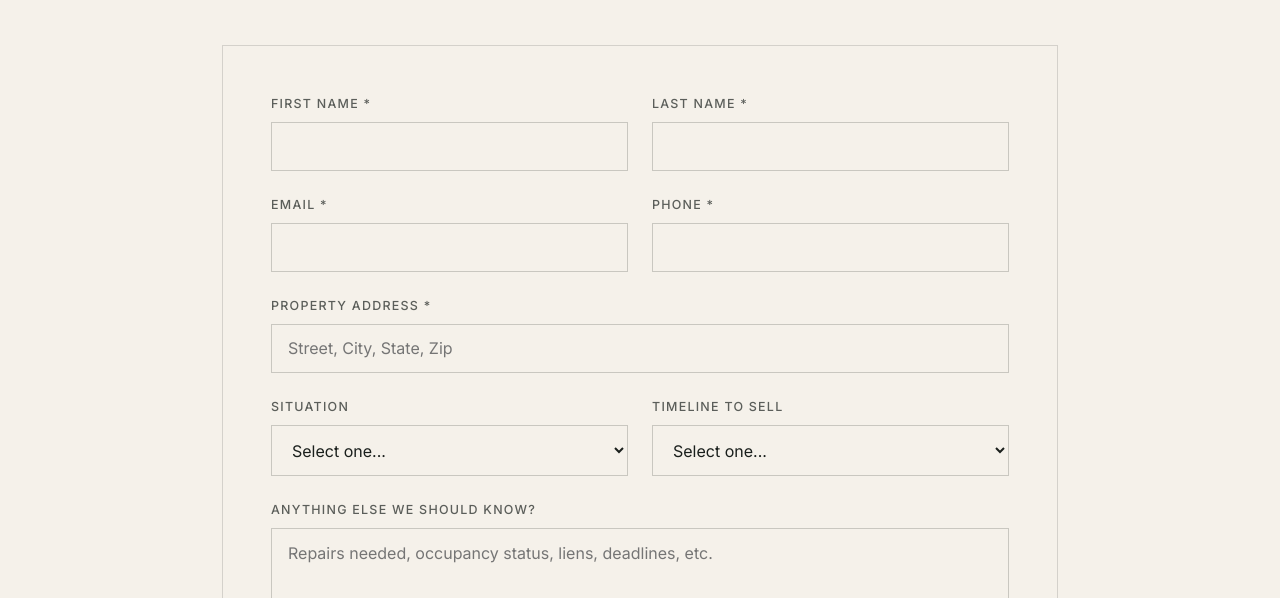
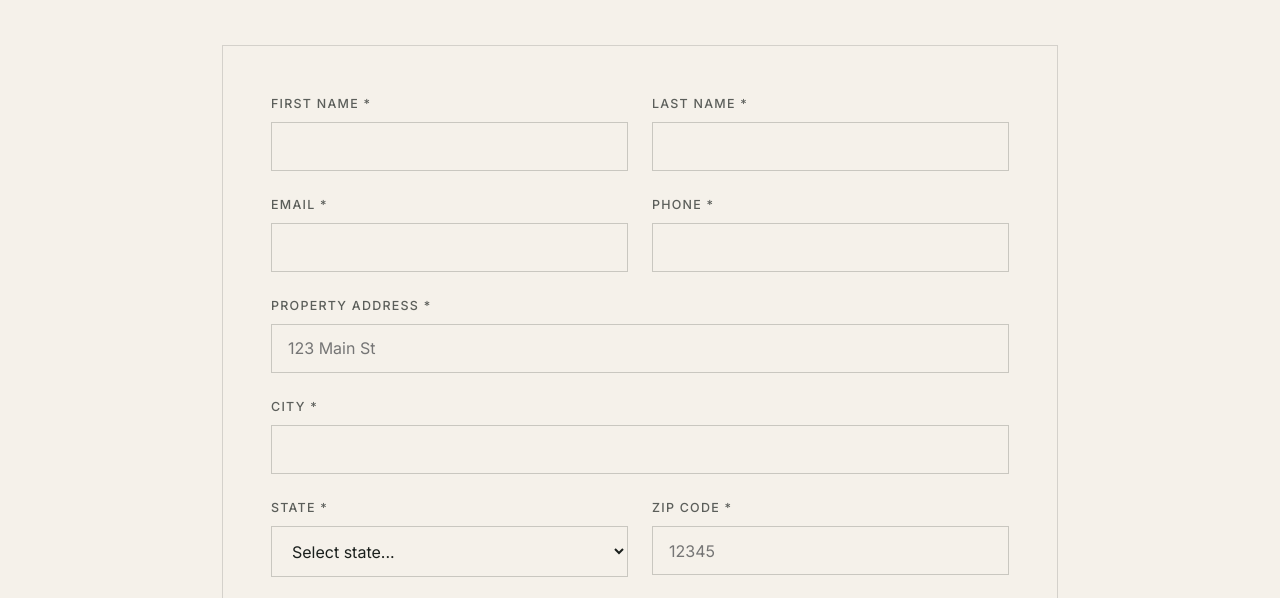
Before and after one commit to leg3ndario/ProCasaWebsite, a website: page public/contact.html in a window 1280 px wide. Shown: the part 330-928 px from the top of the page. Drawn offline with Linux system fonts and the light colour scheme.

Commit message:
Split property address into street/city/state/zip fields, populate all in GHL
Co-Authored-By: Claude Sonnet 4.6 <noreply@anthropic.com>

```diff
--- a/public/contact.html
+++ b/public/contact.html
@@ -55,8 +55,41 @@
 
     <div class="form-row">
       <div class="form-group full">
-        <label for="address">Property Address <span aria-hidden="true">*</span></label>
-        <input type="text" id="address" name="address" placeholder="Street, City, State, Zip" required />
+        <label for="street">Property Address <span aria-hidden="true">*</span></label>
+        <input type="text" id="street" name="street" placeholder="123 Main St" required />
+      </div>
+    </div>
+
+    <div class="form-row">
+      <div class="form-group full">
+        <label for="city">City <span aria-hidden="true">*</span></label>
+        <input type="text" id="city" name="city" required />
+      </div>
+    </div>
+
+    <div class="form-row">
+      <div class="form-group">
+        <label for="state">State <span aria-hidden="true">*</span></label>
+        <select id="state" name="state" required>
+          <option value="">Select state...</option>
+          <option>AL</option><option>AK</option><option>AZ</option><option>AR</option>
+          <option>CA</option><option>CO</option><option>CT</option><option>DE</option>
+          <option>FL</option><option>GA</option><option>HI</option><option>ID</option>
+          <option>IL</option><option>IN</option><option>IA</option><option>KS</option>
+          <option>KY</option><option>LA</option><option>ME</option><option>MD</option>
+          <option>MA</option><option>MI</option><option>MN</option><option>MS</option>
+          <option>MO</option><option>MT</option><option>NE</option><option>NV</option>
+          <option>NH</option><option>NJ</option><option>NM</option><option>NY</option>
+          <option>NC</option><option>ND</option><option>OH</option><option>OK</option>
+          <option>OR</option><option>PA</option><option>RI</option><option>SC</option>
+          <option>SD</option><option>TN</option><option>TX</option><option>UT</option>
+          <option>VT</option><option>VA</option><option>WA</option><option>WV</option>
+          <option>WI</option><option>WY</option>
+        </select>
+      </div>
+      <div class="form-group">
+        <label for="zip">ZIP Code <span aria-hidden="true">*</span></label>
+        <input type="text" id="zip" name="zip" placeholder="12345" required maxlength="5" inputmode="numeric" />
       </div>
     </div>
 
@@ -210,7 +243,7 @@
     e.preventDefault()
     errEl.style.display = 'none'
 
-    const required = ['firstName', 'lastName', 'email', 'phone', 'address']
+    const required = ['firstName', 'lastName', 'email', 'phone', 'street', 'city', 'state', 'zip']
     for (const id of required) {
       if (!form[id].value.trim()) {
         errEl.textContent = 'Please fill in all required fields.'
@@ -242,7 +275,10 @@
           lastName:         form.lastName.value.trim(),
           email:            form.email.value.trim(),
           phone:            form.phone.value.trim(),
-          address:          form.address.value.trim(),
+          street:           form.street.value.trim(),
+          city:             form.city.value.trim(),
+          state:            form.state.value,
+          zip:              form.zip.value.trim(),
           reason:           form.reason.value,
           timeline:         form.timeline.value,
           message:          form.message.value.trim(),
```
Also changed, not shown: functions/api/contact.js (+9 -2 lines).
